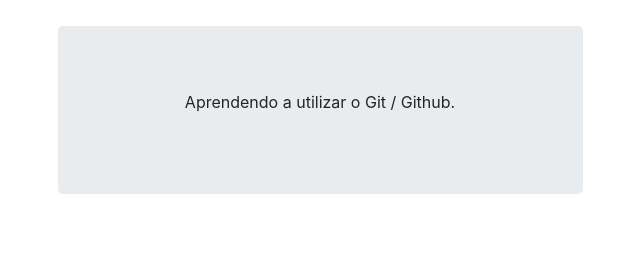
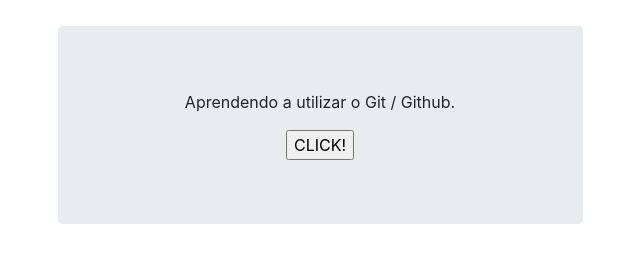
Before and after one commit to lucassilver/segver-TI2019.2NI-master, a plain HTML site: page index.html in a window 1280 px wide. Shown: the part 70-332 px from the top of the page, without its empty margins (320-960 px from the left). Drawn offline with nearby package versions, Linux system fonts and the light colour scheme.

Commit message:
adicionado o btn click
botão com chamada ao javascript para quando for clicado trocar o nome 1x

```diff
--- a/index.html
+++ b/index.html
@@ -11,6 +11,7 @@
         <div class="col-6 offset-3 mt-5">
             <div class="jumbotron">
                 <p>Aprendendo a utilizar o Git / Github.</p>
+                <input type="button" onclick="trocaNome()" value="CLICK!" id="btn">
             </div>
         </div>
     </div>
@@ -18,4 +19,13 @@
     <script src="https://code.jquery.com/jquery-3.3.1.slim.min.js" integrity="sha384-q8i/X+965DzO0rT7abK41JStQIAqVgRVzpbzo5smXKp4YfRvH+8abtTE1Pi6jizo" crossorigin="anonymous"></script>
     <script src="https://cdnjs.cloudflare.com/ajax/libs/popper.js/1.14.7/umd/popper.min.js" integrity="sha384-UO2eT0CpHqdSJQ6hJty5KVphtPhzWj9WO1clHTMGa3JDZwrnQq4sF86dIHNDz0W1" crossorigin="anonymous"></script>
     <script src="https://stackpath.bootstrapcdn.com/bootstrap/4.3.1/js/bootstrap.min.js" integrity="sha384-JjSmVgyd0p3pXB1rRibZUAYoIIy6OrQ6VrjIEaFf/nJGzIxFDsf4x0xIM+B07jRM" crossorigin="anonymous"></script>
+    <script>
+        function trocaNome() {
+            document.getElementById("btn").value = "CLICADO!";
+
+        }
+
+    </script>
+
+
 </body>
```
